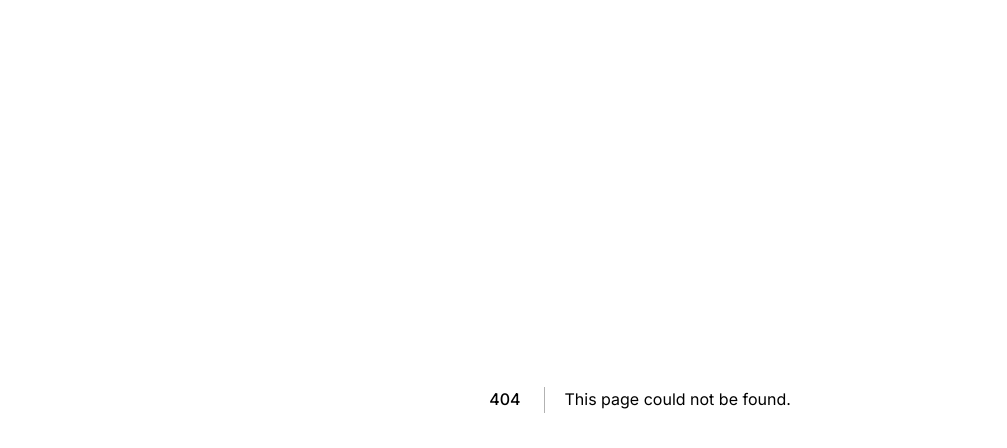
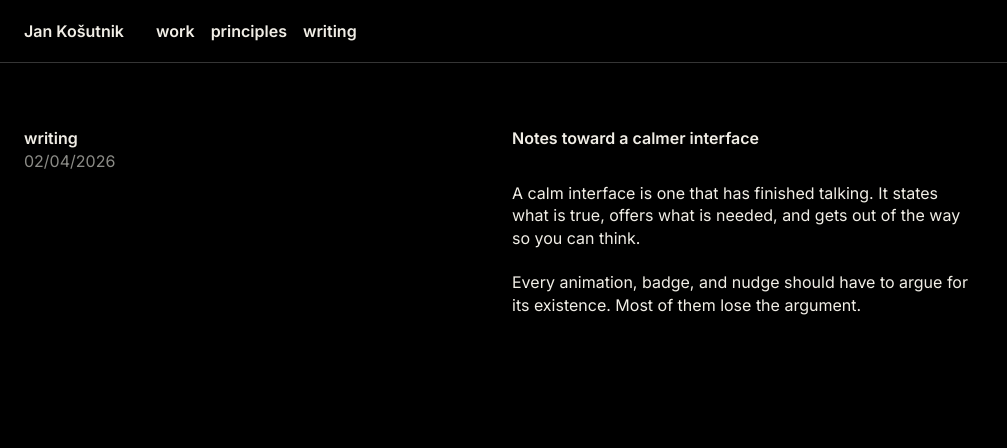
Before and after one commit to JanKosutnik/Kosutnik, a Next.js app: page /variant/writing/notes-toward-a-calmer-interface/ in a window 1280 px wide. Before the commit this address had no page. Shown: the top 448 px of the page, without its empty margins (0-1007 px from the left). Built offline with nearby package versions, Linux system fonts and the light colour scheme.

Commit message:
Codex fix variant writing links

```diff
--- a/app/variant/page.tsx
+++ b/app/variant/page.tsx
@@ -116,11 +116,11 @@ export default function VariantPage() {
 
           <div className={styles.writingContent}>
             <div className={styles.rows}>
-              <Link href="/writing/on-removing-things/">
+              <Link href="/variant/writing/on-removing-things/">
                 <span>On removing things</span>
                 <time dateTime="2026-05-18">18/05/2026</time>
               </Link>
-              <Link href="/writing/notes-toward-a-calmer-interface/">
+              <Link href="/variant/writing/notes-toward-a-calmer-interface/">
                 <span>Notes toward a calmer interface</span>
                 <time dateTime="2026-04-02">02/04/2026</time>
               </Link>
--- /dev/null
+++ b/app/variant/writing/[slug]/page.tsx
@@ -0,0 +1,56 @@
+import type { Metadata } from 'next'
+import Link from 'next/link'
+import { notFound } from 'next/navigation'
+import { getWriting, getWritingBySlug } from '@/lib/writing'
+import styles from './post.module.css'
+
+type PageProps = {
+  params: Promise<{ slug: string }>
+}
+
+export function generateStaticParams() {
+  return getWriting().map(({ slug }: { slug: string }) => ({ slug }))
+}
+
+export async function generateMetadata({ params }: PageProps): Promise<Metadata> {
+  const { slug } = await params
+  const post = getWritingBySlug(slug)
+
+  return {
+    title: post ? `${post.title} - Jan Kosutnik` : 'Not found',
+  }
+}
+
+export default async function VariantWritingPage({ params }: PageProps) {
+  const { slug } = await params
+  const post = getWritingBySlug(slug)
+
+  if (!post) notFound()
+
+  return (
+    <main className={styles.page}>
+      <header className={styles.masthead}>
+        <Link className={styles.brand} href="/variant/">Jan Košutnik</Link>
+        <nav className={styles.nav} aria-label="Page navigation">
+          <Link href="/variant/#work">work</Link>
+          <Link href="/variant/#principles">principles</Link>
+          <Link href="/variant/#writing">writing</Link>
+        </nav>
+      </header>
+
+      <article className={styles.article}>
+        <header className={styles.articleHeader}>
+          <Link href="/variant/#writing">writing</Link>
+          <time dateTime={post.date.replaceAll('.', '-')}>{post.formattedDate}</time>
+        </header>
+        <div>
+          <h1>{post.title}</h1>
+          <div
+            className={styles.body}
+            dangerouslySetInnerHTML={{ __html: post.html }}
+          />
+        </div>
+      </article>
+    </main>
+  )
+}
--- /dev/null
+++ b/app/variant/writing/[slug]/post.module.css
@@ -0,0 +1,81 @@
+.page {
+  --surface: #000;
+  --ink: #f1eee6;
+  --line: #353535;
+  --muted: #8b8b86;
+  min-height: 100vh;
+  background: var(--surface);
+  color: var(--ink);
+  color-scheme: dark;
+}
+
+.page,
+.page * {
+  box-sizing: border-box;
+  font-family: var(--font-sans), system-ui, sans-serif !important;
+  font-size: 1rem !important;
+  line-height: 1.4 !important;
+  letter-spacing: 0 !important;
+}
+
+.page a { color: inherit; }
+
+.masthead {
+  position: sticky;
+  top: 0;
+  z-index: 10;
+  display: flex;
+  align-items: baseline;
+  flex-wrap: wrap;
+  gap: .5rem 2rem;
+  padding: 1.25rem 1.5rem;
+  background: rgba(0, 0, 0, .82);
+  border-bottom: 1px solid var(--line);
+  -webkit-backdrop-filter: blur(12px);
+  backdrop-filter: blur(12px);
+  font-weight: 600;
+}
+
+.brand,
+.nav a { text-decoration: none; }
+
+.nav {
+  display: flex;
+  flex-wrap: wrap;
+  gap: 1rem;
+}
+
+.nav a:hover { text-decoration: underline; }
+
+.article {
+  width: min(100%, 62rem);
+  display: grid;
+  grid-template-columns: repeat(2, minmax(0, 1fr));
+  gap: 2rem;
+  padding: 4rem 1.5rem;
+}
+
+.articleHeader {
+  display: flex;
+  flex-direction: column;
+  align-items: flex-start;
+}
+
+.articleHeader a { font-weight: 600; }
+.articleHeader time { color: var(--muted); }
+
+.article h1 {
+  margin: 0 0 2rem;
+  font-weight: 600;
+}
+
+.body p { margin: 0 0 1.4rem; }
+
+@media (max-width: 720px) {
+  .masthead { padding-inline: 1rem; }
+
+  .article {
+    grid-template-columns: 1fr;
+    padding: 3rem 1rem;
+  }
+}
```
